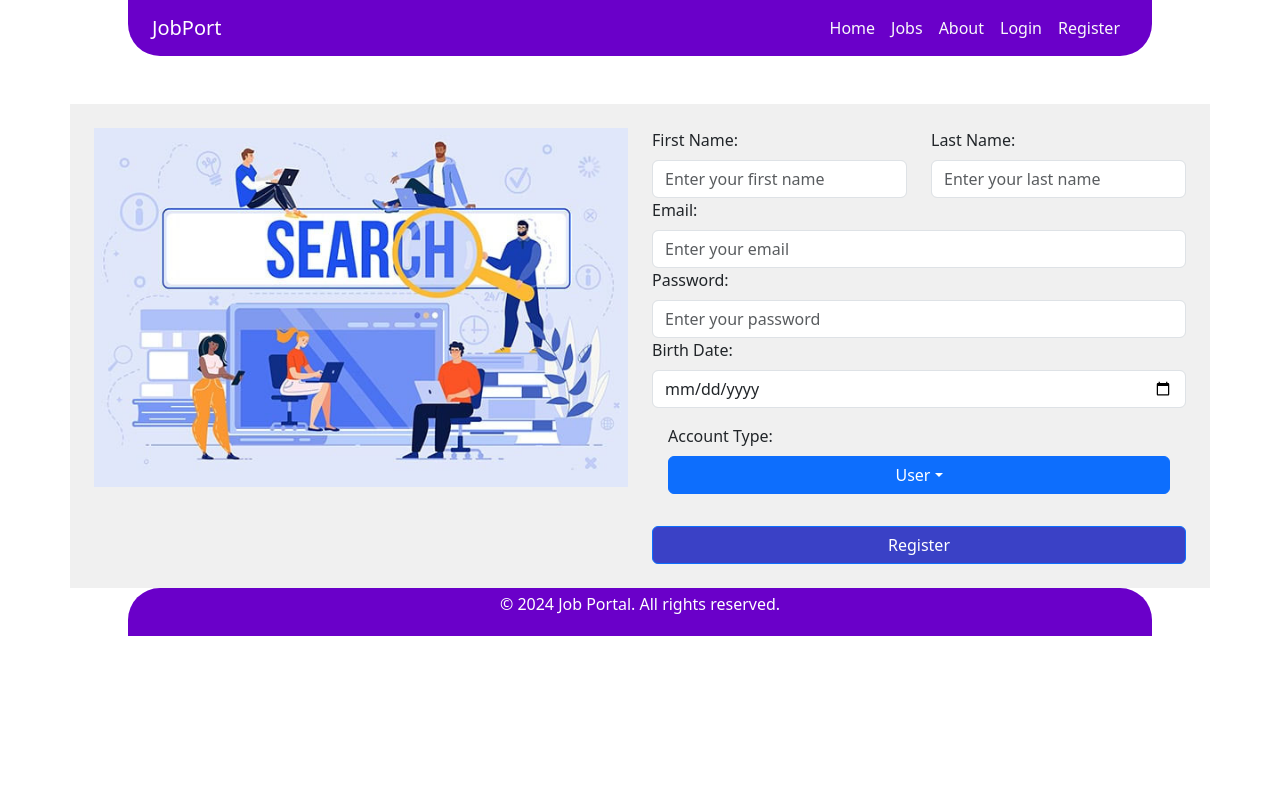
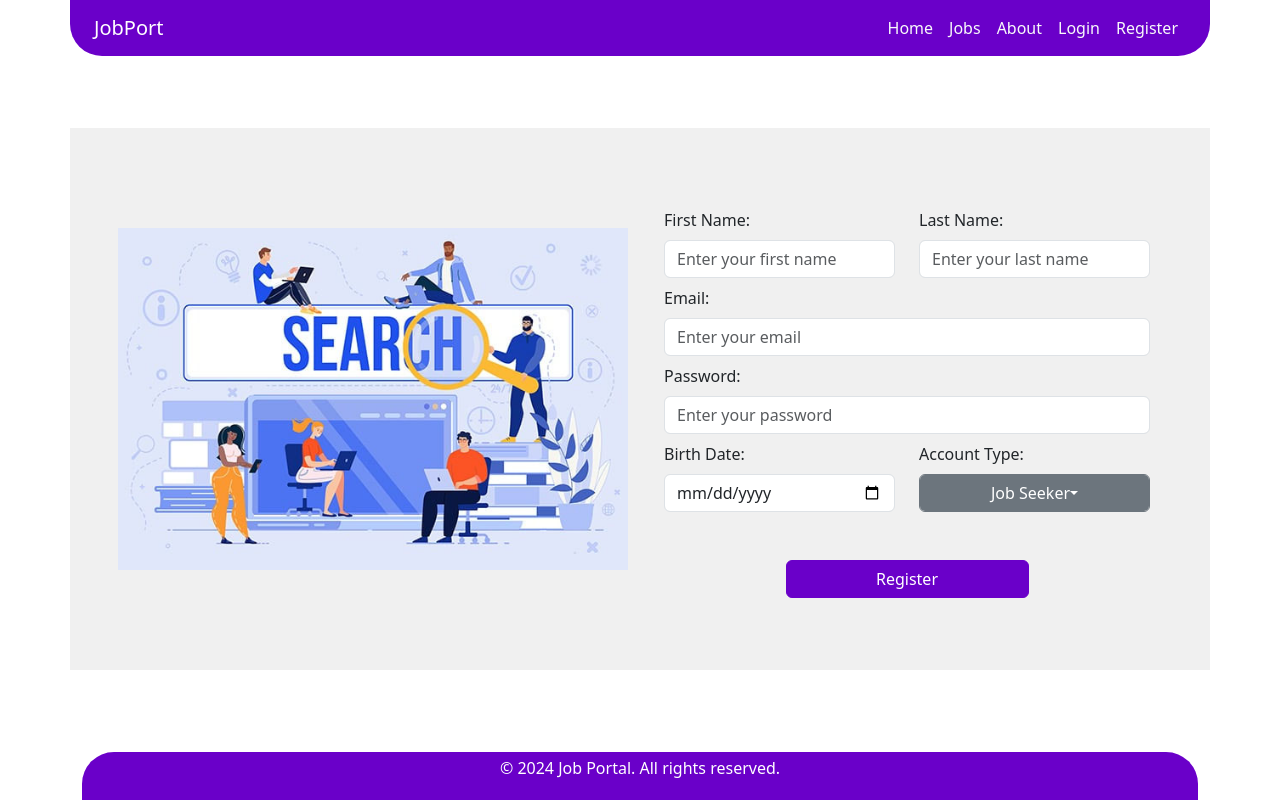
Before and after one commit to smithirpara14/JobPort, a React (Create React App) app in the folder front-end/: page /register in a window 1280 px wide. Built offline with nearby package versions, Linux system fonts and the light colour scheme.

Commit message:
UI Improvements

```diff
--- a/front-end/src/App.css
+++ b/front-end/src/App.css
@@ -34,5 +34,22 @@
   }
   to {
     transform: rotate(360deg);
+    -webkit-transform: rotate(360deg);
+    -moz-transform: rotate(360deg);
+    -ms-transform: rotate(360deg);
+    -o-transform: rotate(360deg);
   }
 }
+
+.min-vh-100 {
+  min-height: 100vh;
+}
+
+.jp-bg-primary {
+  background-color: #6a00c9 !important;
+  border-color: #6a00c9 !important;
+}
+
+.form-label{
+  margin: 0.5rem 0;
+}
--- a/front-end/src/App.js
+++ b/front-end/src/App.js
@@ -12,7 +12,7 @@ import _404Page from "./components/404Page"
 
 const App = () => {
   return (
-    <div>
+    <div className="min-vh-100 d-flex flex-column">
       <Header />
 
       <Router>
--- a/front-end/src/components/footer.jsx
+++ b/front-end/src/components/footer.jsx
@@ -1,22 +1,17 @@
 import React from "react";
-import { Row, Col } from "react-bootstrap";
-
+import { Container } from "react-bootstrap";
 const Footer = () => {
   return (
-    <Row>
-      <Col>
+    <Container className="mt-auto">
       <footer
-          className="rounded-top-5 px-4 text-white p-1 text-center"
+        className="rounded-top-5 px-4 text-white p-1 text-center jp-bg-primary"
         style={{
-            backgroundColor: "#6A00C9",
-            width: "80%",
-            margin: "auto",
         }}
       >
         <p>&copy; 2024 Job Portal. All rights reserved.</p>
       </footer>
-      </Col>
-    </Row>
+    </Container>
+
   );
 };
 
--- a/front-end/src/components/header.jsx
+++ b/front-end/src/components/header.jsx
@@ -6,12 +6,7 @@ import { isAuthenticated } from "../controllers/auth";
 const Header = () => {
   return (
     <Navbar
-      className="rounded-bottom-5 px-4 mb-4"
-      style={{
-        backgroundColor: "#6A00C9",
-        width: "80%",
-        margin: "auto",
-      }}
+      className="rounded-bottom-5 px-4 mb-4 container jp-bg-primary mv-0 mh-auto"
       variant="dark"
       expand="lg"
     >
--- a/front-end/src/components/home.jsx
+++ b/front-end/src/components/home.jsx
@@ -4,7 +4,7 @@ import "bootstrap/dist/css/bootstrap.min.css";
 
 const Home = () => {
   return (
-    <Container>
+    <Container className="mt-5 p-5">
       {/* Header Section */}
       <Row className="mt-3">
         <Col>
--- a/front-end/src/components/register.jsx
+++ b/front-end/src/components/register.jsx
@@ -12,7 +12,7 @@ const RegisterForm = () => {
   const [email, setEmail] = useState("");
   const [password, setPassword] = useState("");
   const [birthDate, setBirthDate] = useState("");
-  const [accountType, setAccountType] = useState("user");
+  const [accountType, setAccountType] = useState("Job Seeker");
 
   const [createUser] = useMutation(CREATE_USER);
 
@@ -52,12 +52,12 @@ const RegisterForm = () => {
   };
 
   return (
-    <Container className="mt-5 p-4" style={{ backgroundColor: "#f0f0f0" }}>
+    <Container className="mt-5 p-5" style={{ backgroundColor: "#f0f0f0" }}>
       <Row>
-        <Col md={6} className="left-section">
+        <Col md={6} className="left-section align-self-center">
           <img src="images/login.jpg" alt="Login" className="img-fluid" />
         </Col>
-        <Col md={6} className="right-section">
+        <Col md={6} className="right-section align-self-center p-4">
           <Form onSubmit={handleSubmit} className="w-100">
             <Row>
               <Col md={6}>
@@ -105,6 +105,8 @@ const RegisterForm = () => {
                 required
               />
             </Form.Group>
+            <Row>
+              <Col md={6}>
                 <Form.Group controlId="formBirthDate">
                   <Form.Label>Birth Date:</Form.Label>
                   <Form.Control
@@ -114,35 +116,40 @@ const RegisterForm = () => {
                     required
                   />
                 </Form.Group>
-            <Form.Group controlId="formAccountType" className=" m-3">
+              </Col>
+              <Col md={6}>
+                <Form.Group controlId="formAccountType">
                   <Form.Label>Account Type:</Form.Label>
                   <Dropdown>
-                <Dropdown.Toggle
-                  className="w-100"
-                  variant="primary"
-                  id="dropdown-basic"
+                    <Dropdown.Toggle split
+                      variant="secondary"
+                      className="w-100 form-control"
+                      id="dropdown-split-basic"
                     >
-                  {accountType === "user" ? "User" : "Admin"}
+                      {accountType === "Job Seeker" ? "Job Seeker" : "Employer"}
                     </Dropdown.Toggle>
 
                     <Dropdown.Menu className="w-100">
-                  <Dropdown.Item onClick={() => setAccountType("user")}>
-                    User
+                      <Dropdown.Item onClick={() => setAccountType("Job Seeker")}>
+                        Job Seeker
                       </Dropdown.Item>
-                  <Dropdown.Item onClick={() => setAccountType("admin")}>
-                    Admin
+                      <Dropdown.Item onClick={() => setAccountType("Employer")}>
+                        Employer
                       </Dropdown.Item>
                     </Dropdown.Menu>
                   </Dropdown>
                 </Form.Group>
+              </Col>
+            </Row>
+            <div className="text-center">
             <Button
                 variant="primary"
                 type="submit"
-              className="w-100 mt-3"
-              style={{ backgroundColor: "#3a41c6" }}
+                className="w-50 mt-5 jp-bg-primary m-auto"
               >
                 Register
               </Button>
+            </div>
           </Form>
         </Col>
       </Row>
--- a/front-end/src/components/userLogin.jsx
+++ b/front-end/src/components/userLogin.jsx
@@ -55,7 +55,7 @@ React.useEffect(() => {
 }, [data]);
 
   return (
-    <Container className="mt-5 p-4" style={{ backgroundColor: "#f0f0f0" }}>
+    <Container className="mt-5 p-5" style={{ backgroundColor: "#f0f0f0" }}>
       {loggedIn ? (
         navigate("/")
       ) : (
@@ -63,7 +63,7 @@ React.useEffect(() => {
           <Col md={6} className="left-section">
             <img src="images/login.jpg" alt="Login" className="img-fluid" />
           </Col>
-          <Col md={6} className="right-section d-flex align-items-center">
+          <Col md={6} className="right-section d-flex align-items-center p-4">
               <Form onSubmit={handleSubmit} className="w-100">
               {error && (
               <span className="text-danger">
@@ -88,19 +88,23 @@ React.useEffect(() => {
                   placeholder="Enter your password"
                 />
                 </Form.Group>
+                <Row>
+                  <Col md={6}>
                     <Button
                       variant="primary"
                       type="submit"
-                className="w-100 mt-3"
-                style={{ backgroundColor: "#6A00C9" }}
+                      className="w-100 mt-3 jp-bg-primary"
+                      // style={{ backgroundColor: "#6A00C9" }}
                     >
                     Login
                     </Button>
+                  </Col>
+                  <Col md={6}>
+                  <a href="/register" className="btn w-100 mt-3 jp-bg-primary text-white">Sign Up</a>
+                  </Col>
+                </Row>
                 <Form.Text className="text-muted m-5">
                   <a href="/forgot-password">Forgot Password?</a>
-              </Form.Text>
-              <Form.Text className="text-muted m-5">
-                <a href="/register">Register with Us</a>
                 </Form.Text>
             </Form>
           </Col>
```
Lines whose indentation alone changed are shown as unchanged.
